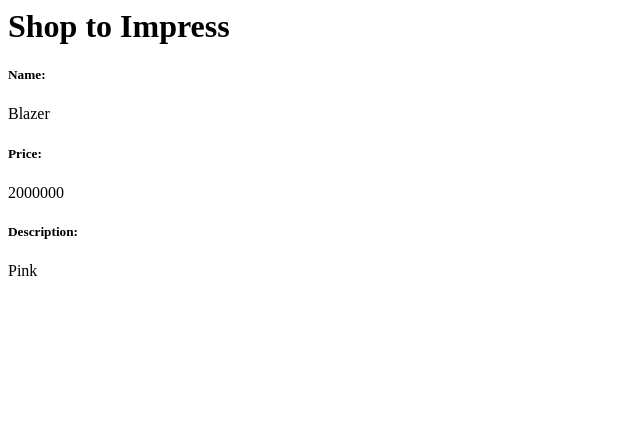
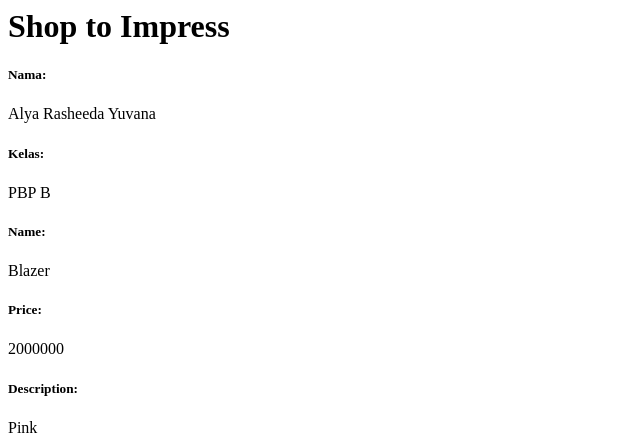
Before and after one commit to alyarasheedaa/shop-to-impress, a Django app: page / in a window 1280 px wide. Shown: the top 442 px of the page, without its empty margins (0-640 px from the left). Run offline with Django 5.2, Linux system fonts and the light colour scheme.

Commit message:
six commit

```diff
--- a/main/models.py
+++ b/main/models.py
@@ -1,6 +1,8 @@
 from django.db import models
 
 class MoodEntry(models.Model):
+    nama = models.CharField(max_length=200)
+    kelas = models.IntegerField()
     name = models.CharField(max_length=255)
     price = models.IntegerField()
     description = models.TextField()
--- a/main/templates/main.html
+++ b/main/templates/main.html
@@ -1,5 +1,9 @@
 <h1>Shop to Impress</h1>
 
+<h5>Nama: </h5>
+<p>{{ nama }}<p>
+<h5>Kelas: </h5>
+<p>{{ kelas }}<p>
 <h5>Name: </h5>
 <p>{{ name }}<p>
 <h5>Price: </h5>
--- a/main/views.py
+++ b/main/views.py
@@ -3,6 +3,8 @@ from django.shortcuts import render
 # Create your views here.
 def show_main(request):
     context = {
+        'nama' : 'Alya Rasheeda Yuvana',
+        'kelas' : 'PBP B',
         'name' : 'Blazer',
         'price': '2000000',
         'description': 'Pink'
```
